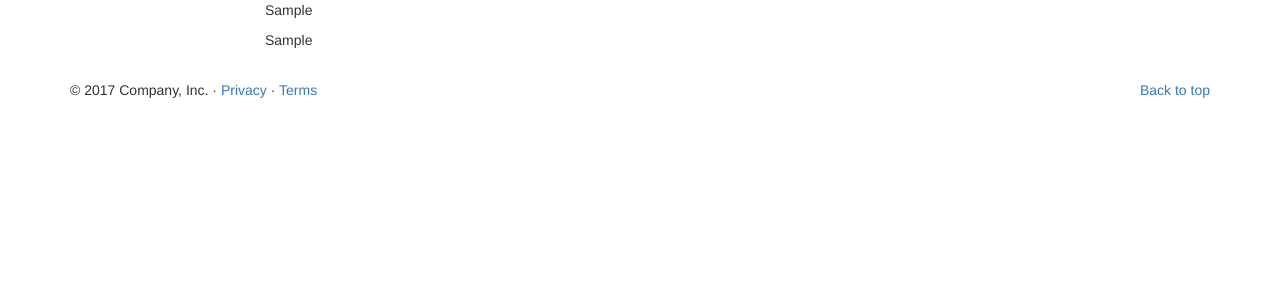
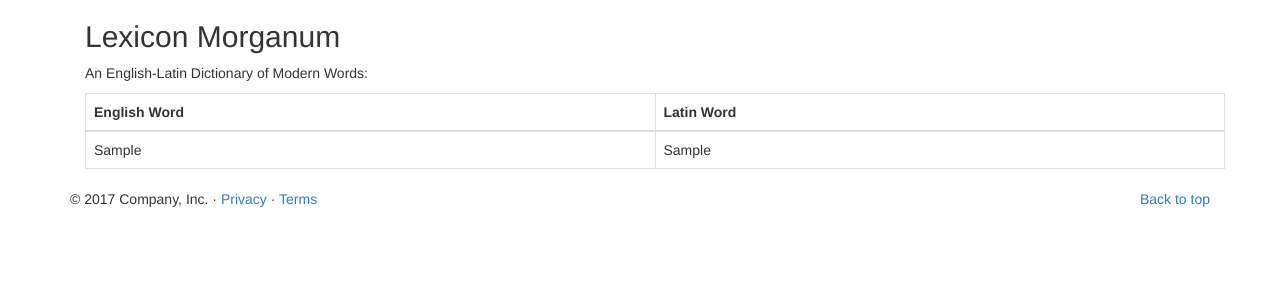
Before and after one commit to zachary123212/lexiconMorganum, a PHP site: page /lexicon.php in a window 1280 px wide. Shown: the top 300 px of the page. Run offline with PHP 8.4, Linux system fonts and the light colour scheme; tables that the repository leaves empty or names only in its code hold one stand-in row (values such as "Sample post"); some libraries are stand-ins or nearby versions.

Commit message:
basic table working

```diff
--- a/lexicon.php
+++ b/lexicon.php
@@ -7,14 +7,17 @@ $db = new PDO("mysql:host=localhost;dbname=morganum",
 
 $entries = $db->query("SELECT englishword, latinword FROM dictionary;");
 
-$latinWords = [];
-$englishWords = [];
+$englishToLatin = [];
+//$latinWords = [];
+//$englishWords = [];
 
 while ($entry = $entries->fetch()) {
-	$englishWords[] = $entry["englishword"];
-	$latinWords[] = $entry["latinword"];
+	$englishToLatin[$entry["englishword"]] = $entry["latinword"];
+	//$englishWords[] = $entry["englishword"];
+	//$latinWords[] = $entry["latinword"];
 }
 
-print $twig->render("index.html", ["englishWords" => $englishWords, "latinWords" => $latinWords]);
+print $twig->render("index.html", ["englishToLatin" => $englishToLatin, "title" => "Lexicon Morganum",
+	"subtitle" => "An English-Latin Dictionary of Modern Words:"]);
 
 ?>
--- a/templates/bootstrap.html
+++ b/templates/bootstrap.html
@@ -20,17 +20,18 @@
 <!-- NAVBAR
 ================================================== -->
   <body>
+
     <div class="container">
     <div class="row">
-    <div class="col-md-2">&nbsp;</div>
+   <!-- <div class="col-md-1">&nbsp;</div> -->
 
-    <div class="col-md-10">
+    <div class="col-md-12">
     {% block content %}{% endblock %}
     </div>
-    <div class="col-md-2">&nbsp;</div>
+
     </div>
     </div>
-
+   <!--  <div class="col-md-1">&nbsp;</div>  -->
 
     <!-- FOOTER -->
     <div class="container">
--- a/templates/index.html
+++ b/templates/index.html
@@ -1,13 +1,24 @@
 {% extends "bootstrap.html" %}
 {% block content %}
-{% for word in englishWords %}
-<p> {{word}}
- </p>
+
+<div class="container">
+  <h2>{{ title }}</h2>
+  <p>{{ subtitle }}</p>
+  <table class="table table-bordered">
+  	<thead>
+      <tr>
+        <th>English Word</th>
+        <th>Latin Word</th>
+      </tr>
+    </thead>
+    <tbody>
+        {% for key in englishToLatin|keys %}
+         <tr> <td class="col-md-6">{{key}}</td>
+ <td class="col-md-6">{{englishToLatin[key]}}</td> </tr>
  {% endfor %}
+    </tbody>
+  </table>
+</div>
 
-{% for word in latinWords %}
-<p> {{word}}
- </p>
- {% endfor %}
 
 {% endblock %}
```
Also changed, not shown: rawData.json (+17 -4 lines).
